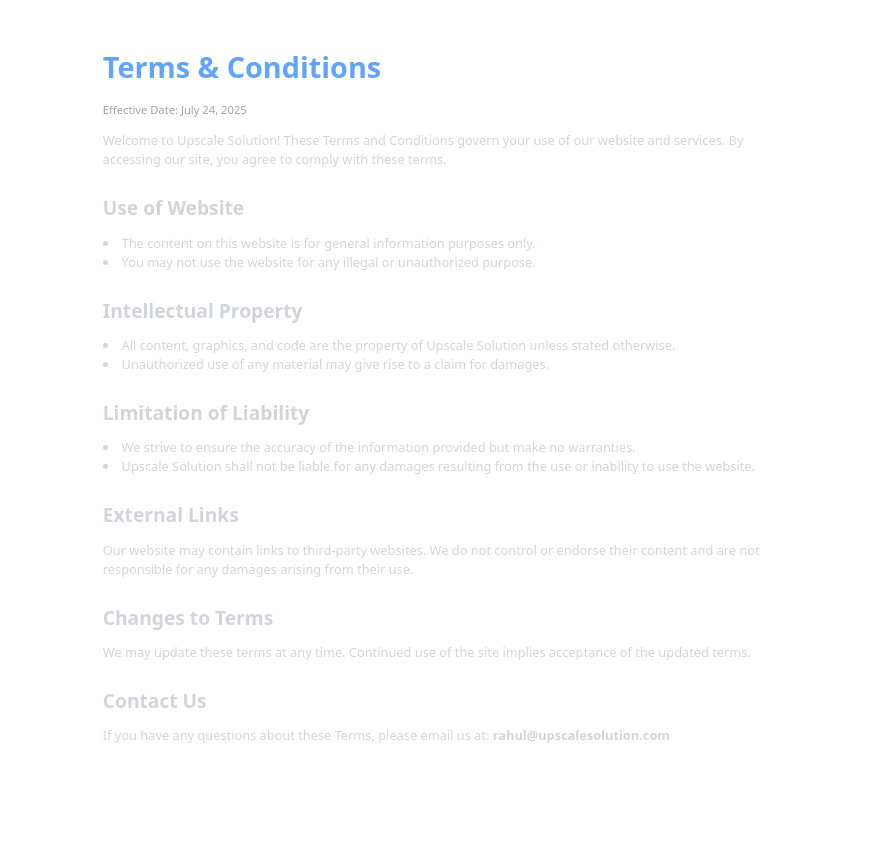
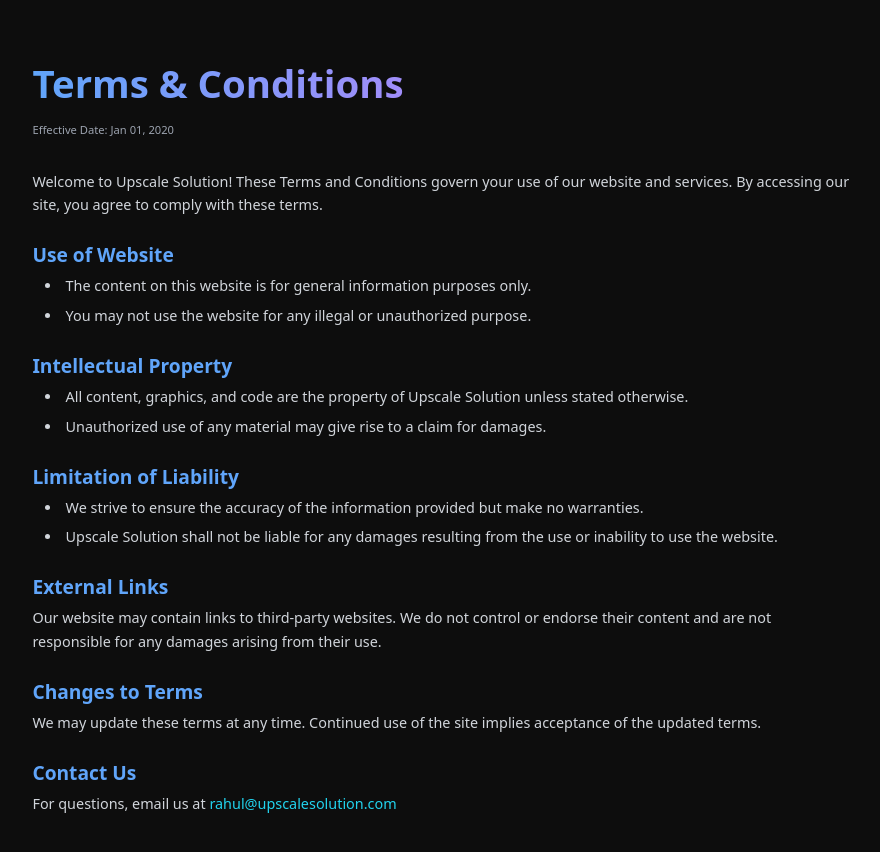
Before and after one commit to CSNET-OF-RAHUL/upscale-solution-website, a Next.js app in the folder Upscale_Dev/: page /terms-and-conditions in a window 1280 px wide. Shown: the top 852 px of the page, without its empty margins (198-1078 px from the left). Before the commit the page ends 800 px from the top, so only its background shows below. Built offline with nearby package versions, Linux system fonts and the light colour scheme.

Commit message:
Update page.tsx

```diff
--- a/Upscale_Dev/app/terms-and-conditions/page.tsx
+++ b/Upscale_Dev/app/terms-and-conditions/page.tsx
@@ -1,45 +1,67 @@
-// app/terms-and-conditions/page.tsx
+'use client';
+import Link from 'next/link';
+
 export default function TermsAndConditions() {
   return (
-    <div className="max-w-4xl mx-auto px-6 py-16 text-gray-300">
-      <h1 className="text-4xl font-bold mb-6 text-blue-400">Terms & Conditions</h1>
-      <p className="mb-4 text-sm text-gray-400">Effective Date: July 24, 2025</p>
+    <section className="min-h-screen w-full bg-[#0d0d0d] text-gray-300 py-20 px-6">
+      <div className="max-w-5xl mx-auto">
+        <h1 className="text-4xl sm:text-5xl font-bold text-transparent bg-clip-text bg-gradient-to-r from-blue-400 via-violet-400 to-cyan-400 mb-6">
+          Terms & Conditions
+        </h1>
+        <p className="text-sm text-gray-400 mb-10">Effective Date: Jan 01, 2020</p>
 
-      <p className="mb-6">
+        <div className="space-y-8 text-lg leading-relaxed">
+          <p>
             Welcome to Upscale Solution! These Terms and Conditions govern your use of our website and services.
             By accessing our site, you agree to comply with these terms.
           </p>
 
-      <h2 className="text-2xl font-semibold mt-8 mb-4">Use of Website</h2>
-      <ul className="list-disc list-inside mb-6">
+          <div>
+            <h2 className="text-2xl font-semibold text-blue-400 mb-2">Use of Website</h2>
+            <ul className="list-disc list-inside pl-4 space-y-2">
               <li>The content on this website is for general information purposes only.</li>
               <li>You may not use the website for any illegal or unauthorized purpose.</li>
             </ul>
+          </div>
 
-      <h2 className="text-2xl font-semibold mt-8 mb-4">Intellectual Property</h2>
-      <ul className="list-disc list-inside mb-6">
+          <div>
+            <h2 className="text-2xl font-semibold text-blue-400 mb-2">Intellectual Property</h2>
+            <ul className="list-disc list-inside pl-4 space-y-2">
               <li>All content, graphics, and code are the property of Upscale Solution unless stated otherwise.</li>
               <li>Unauthorized use of any material may give rise to a claim for damages.</li>
             </ul>
+          </div>
 
-      <h2 className="text-2xl font-semibold mt-8 mb-4">Limitation of Liability</h2>
-      <ul className="list-disc list-inside mb-6">
+          <div>
+            <h2 className="text-2xl font-semibold text-blue-400 mb-2">Limitation of Liability</h2>
+            <ul className="list-disc list-inside pl-4 space-y-2">
               <li>We strive to ensure the accuracy of the information provided but make no warranties.</li>
               <li>Upscale Solution shall not be liable for any damages resulting from the use or inability to use the website.</li>
             </ul>
+          </div>
 
-      <h2 className="text-2xl font-semibold mt-8 mb-4">External Links</h2>
-      <p className="mb-6">
+          <div>
+            <h2 className="text-2xl font-semibold text-blue-400 mb-2">External Links</h2>
+            <p>
               Our website may contain links to third-party websites. We do not control or endorse their content and are not responsible for any damages arising from their use.
             </p>
+          </div>
 
-      <h2 className="text-2xl font-semibold mt-8 mb-4">Changes to Terms</h2>
-      <p className="mb-6">
+          <div>
+            <h2 className="text-2xl font-semibold text-blue-400 mb-2">Changes to Terms</h2>
+            <p>
               We may update these terms at any time. Continued use of the site implies acceptance of the updated terms.
             </p>
+          </div>
 
-      <h2 className="text-2xl font-semibold mt-8 mb-4">Contact Us</h2>
-      <p>If you have any questions about these Terms, please email us at: <strong>rahul@upscalesolution.com</strong></p>
+          <div>
+            <h2 className="text-2xl font-semibold text-blue-400 mb-2">Contact Us</h2>
+            <p>
+              For questions, email us at <Link href="mailto:rahul@upscalesolution.com" className="text-cyan-400 hover:underline">rahul@upscalesolution.com</Link>
+            </p>
           </div>
+        </div>
+      </div>
+    </section>
   );
 }
```
Lines whose indentation alone changed are shown as unchanged.
